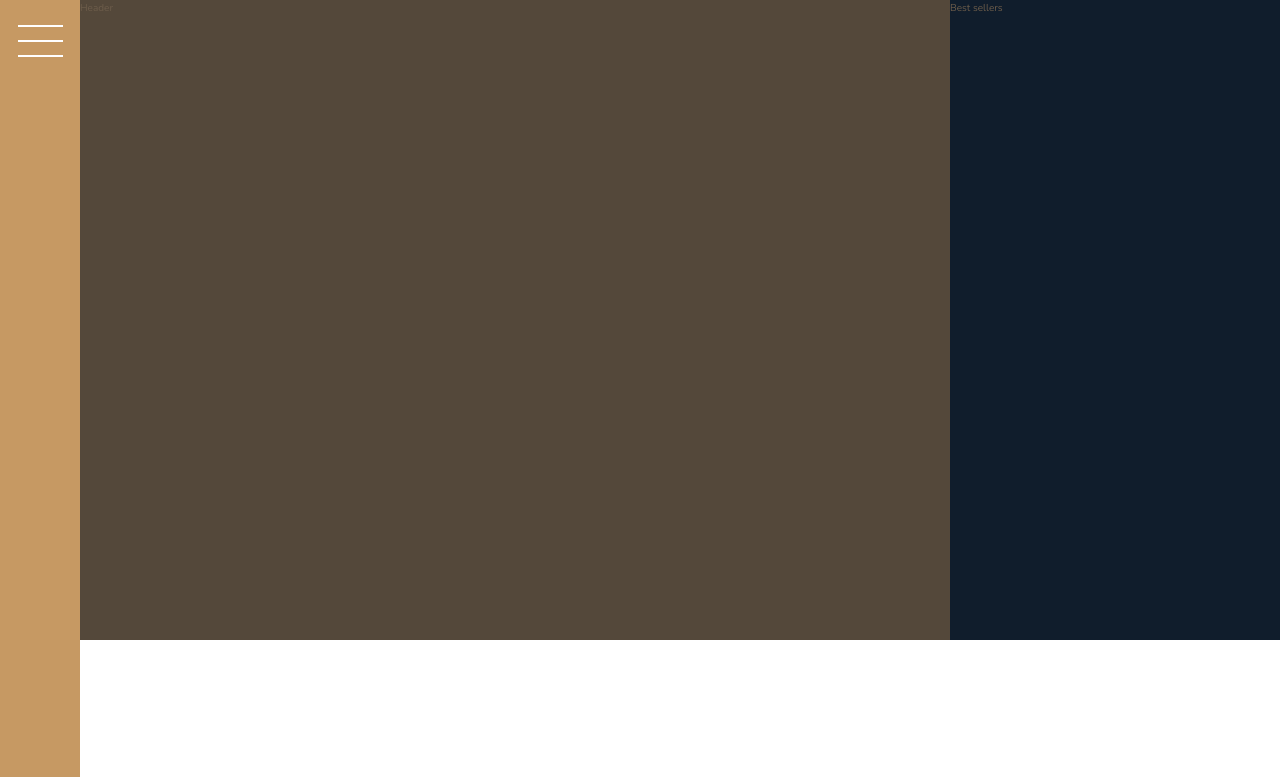
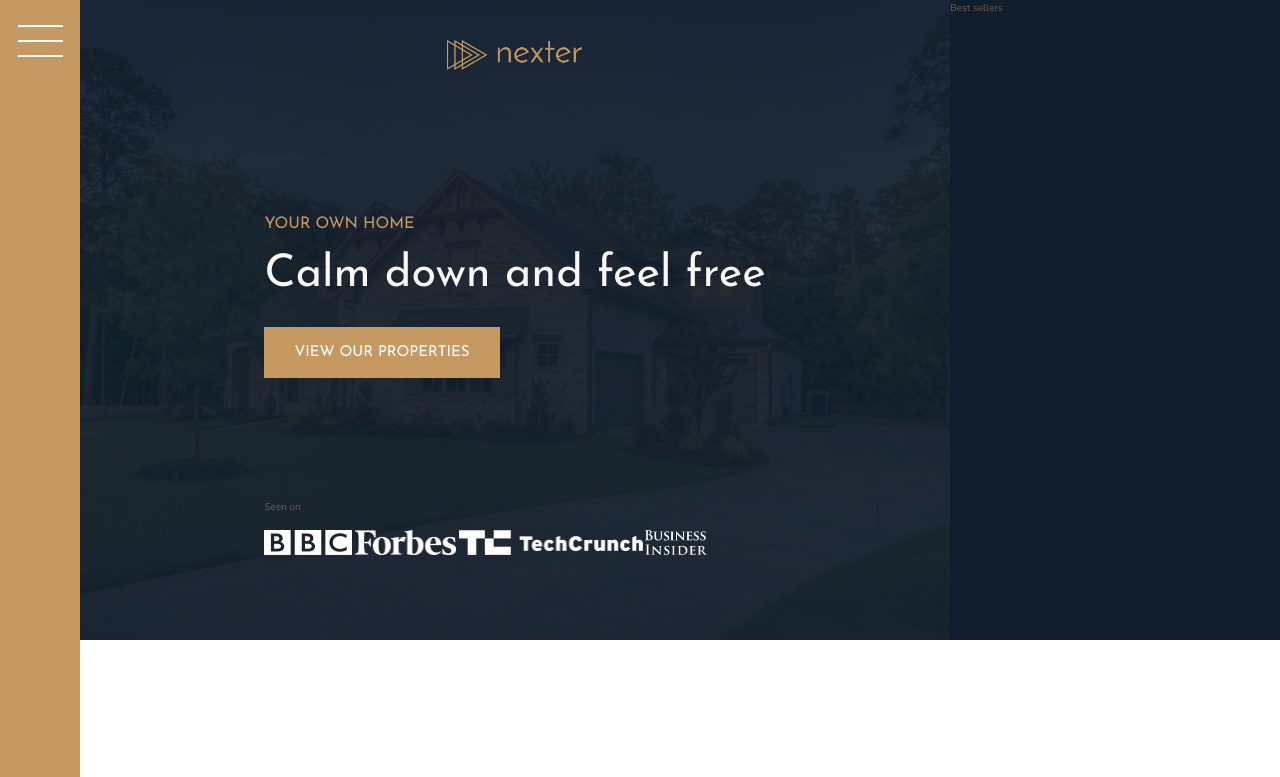
Before and after one commit to appsius/nearus, a website: page index.html in a window 1280 px wide. Shown: the top 777 px of the page. Drawn offline with nearby package versions, Linux system fonts and the light colour scheme.

Commit message:
Building Header Part-1

```diff
--- a/index.html
+++ b/index.html
@@ -20,7 +20,17 @@
 		</div>
 
 		<header class="header">
-			Header
+			<img src="/img/logo.png" alt="Logo Img" class="header__logo" />
+			<h3 class="heading-3">Your own home</h3>
+			<h1 class="heading-1">Calm down and feel free</h1>
+			<button class="btn header__btn">View our properties</button>
+			<div class="header__seenon-text">Seen on</div>
+			<div class="header__seenon-logos">
+				<img src="/img/logo-bbc.png" alt="Bbc Logo" />
+				<img src="/img/logo-forbes.png" alt="Forbes Logo" />
+				<img src="/img/logo-techcrunch.png" alt="Tech Crunch Logo" />
+				<img src="/img/logo-bi.png" alt="BI Logo" />
+			</div>
 		</header>
 
 		<div class="realtors">
--- a/sass/_header.scss
+++ b/sass/_header.scss
@@ -1,4 +1,39 @@
 .header {
 	background-color: $color-grey-dark-1;
 	grid-column: full-start / col-end 6;
+	padding: 8rem;
+	padding-top: 4rem;
+
+	background-image: linear-gradient(
+			rgba($color-secondary, 0.93),
+			rgba($color-secondary, 0.93)
+		),
+		url(../img/hero.jpeg);
+	background-size: cover;
+	background-position: center;
+
+	display: grid;
+	grid-template-rows: 1fr min-content 6rem 1fr;
+	grid-template-columns: max-content;
+	grid-row-gap: 1.5rem;
+	justify-content: center;
+
+	&__logo {
+		height: 3rem;
+		justify-self: center;
+	}
+
+	&__btn {
+		align-self: start;
+		justify-self: start;
+	}
+
+	&__seenon-text {
+	}
+
+	&__seenon-logos {
+		img {
+			height: 2.5rem;
+		}
+	}
 }
--- a/sass/_typography.scss
+++ b/sass/_typography.scss
@@ -5,6 +5,9 @@
 
 .heading-1 {
 	@extend %heading;
+	font-size: 4.5rem;
+	color: $color-grey-light-1;
+	line-height: 1;
 }
 
 .heading-2 {
```
Also changed, not shown: css/style.css.
